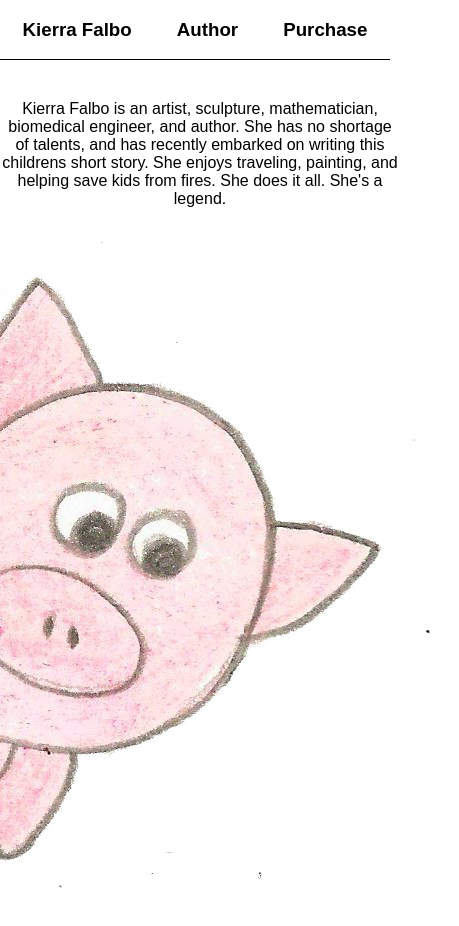
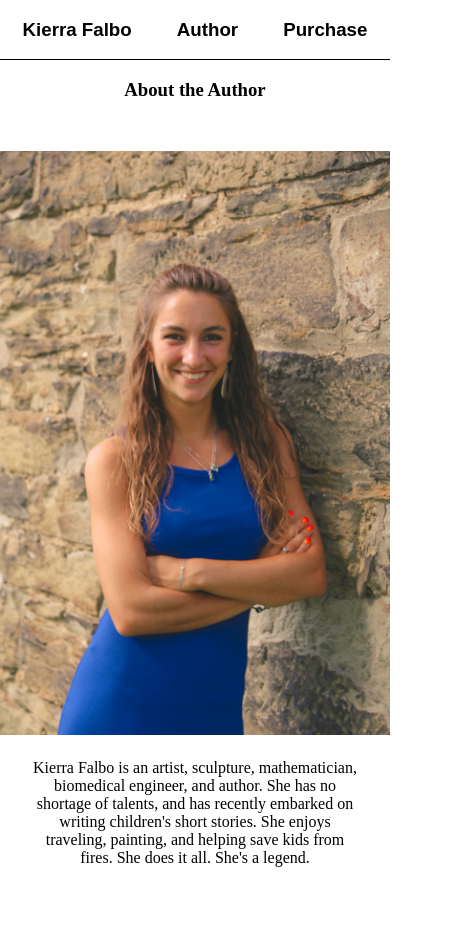
Before and after one commit to joelwass/pig-a-boo, a React (Create React App) app: page /author in a window 390 px wide. Shown: the top 926 px of the page, 459 px wide, since content can reach past the window. After the commit the page ends 887 px from the top, so only its background shows below. Built offline with nearby package versions, Linux system fonts and the light colour scheme.

Commit message:
update to styles for mobile

```diff
--- a/src/pages/Author.js
+++ b/src/pages/Author.js
@@ -1,16 +1,25 @@
 import React, { Component } from 'react'
 import pig3 from '../images/pig3.jpeg'
+import kierra_image from '../images/kierra.jpeg'
 import '../styles/App.css'
 
 class Author extends Component {
   render() {
     return (
-      <div>
-        <div className="Author">
-          Kierra Falbo is an artist, sculpture, mathematician, biomedical engineer, and author.
-          She has no shortage of talents, and has recently embarked on writing this childrens
-          short story. She enjoys traveling, painting, and helping save kids from fires.
-          She does it all. She's a legend.
+      <div className="App">
+        <div className="App-body">
+          <h3>About the Author</h3>
+          <div className="BookSummary">
+            <div className="AuthorImageContainer">
+              <img className="BookCoverImage" alt="Book Cover" src={kierra_image}/>
+            </div>
+            <div className="BookSummaryText">
+              Kierra Falbo is an artist, sculpture, mathematician, biomedical engineer, and author.
+              She has no shortage of talents, and has recently embarked on writing children's
+              short stories. She enjoys traveling, painting, and helping save kids from fires.
+              She does it all. She's a legend.
+            </div>
+          </div>
         </div>
         <img className="PeekingPigLeft" alt="Peeking Pig" src={pig3}/>
       </div>
--- a/src/pages/Home.js
+++ b/src/pages/Home.js
@@ -14,9 +14,9 @@ class Home extends Component {
               <img className="BookCoverImage" alt="Book Cover" src={pigaboo_cover}/>
             </div>
             <div className="BookSummaryText">
-            Embark on the adventures of Piper and Pig-A-Boo as they save halloween from disaster, and find a
-            lasting friendship along the way!<br /><br />
-            Written and Illustrated by <b>Kierra Falbo</b>
+              Embark on the adventures of Piper and Pig-A-Boo as they save halloween from disaster, and find a
+              lasting friendship along the way!<br /><br />
+              Written and Illustrated by <b>Kierra Falbo</b>
             </div>
           </div>
           <img className="PeekingPig" alt="Peeking Pig" src={pig1}/>
--- a/src/pages/Purchase.js
+++ b/src/pages/Purchase.js
@@ -8,9 +8,9 @@ class Purchase extends Component {
     return (
       <div className="App">
         <div className="App-body">
-          <h3>Pig-a-boo!</h3>
+          <h3>Purchase Pig-a-boo!</h3>
           <div className="BookSummary">
-            <div className="BookCoverPurchase">
+            <div className="BookCover">
               <img className="BookCoverImage" alt="Book Cover" src={pigaboo_cover}/>
             </div>
           </div>
--- a/src/styles/App.css
+++ b/src/styles/App.css
@@ -54,20 +54,29 @@ a {
 }
 
 .BookCover {
-  width: 98%;
-  height: auto;
+  width: 100%;
+  margin-bottom: 20px;
   float: left;
-  border: 1px solid black;
-  border-left: 4px solid black;
 }
 
 .BookCoverImage {
   width: 100%;
+  height: 100%;
+}
+
+.AuthorImage {
+  width: 100%;
+  height: 100%;
+}
+
+.AuthorImageContainer {
   height: auto;
+  margin-bottom: 20px;
 }
 
 .PurchaseLinks {
   margin: auto;
+  margin-bottom: 20px;
 }
 
 .PeekingPig {
@@ -75,12 +84,26 @@ a {
   right: 0;
   float: right;
   width: 100px;
-  height: 100px;
+  height: 120px;
+}
+
+.PeekingPigLeft {
+  display: none;
+}
+
+.PeekingPigBottom {
+  display: none;
 }
 
 .BookSummary {
   margin-top: 50px;
   width: 100%;
+}
+
+.BookSummaryText {
+  margin: auto;
+  width: 330px;
+  margin-bottom: 20px;
 }
 
 @media all and (min-width: 850px) {
@@ -113,10 +136,17 @@ a {
 
   .BookCover {
     width: 300px;
-    height: 400px;
+    height: auto;
     float: left;
     border: 1px solid black;
     border-left: 4px solid black;
+  }
+
+  .AuthorImageContainer {
+    width: 300px;
+    height: auto;
+    float: left;
+    border: 1px solid black;
   }
 
   .BookCoverPurchase {
@@ -131,6 +161,7 @@ a {
     margin-top: 50px;
     width: 700px;
     display: inline-flex;
+    z-index: 1000;
   }
 
   .BookSummaryText {
@@ -154,4 +185,13 @@ a {
     width: 200px;
     height: 200px;
   }
+
+  .PeekingPigLeft {
+    position: absolute;
+    top: 100px;
+    left: 0px;
+    width: 200px;
+    height: 260px;
+    z-index: -1;
+  }
 }
```
Also changed, not shown: src/images/kierra.jpeg (added).
